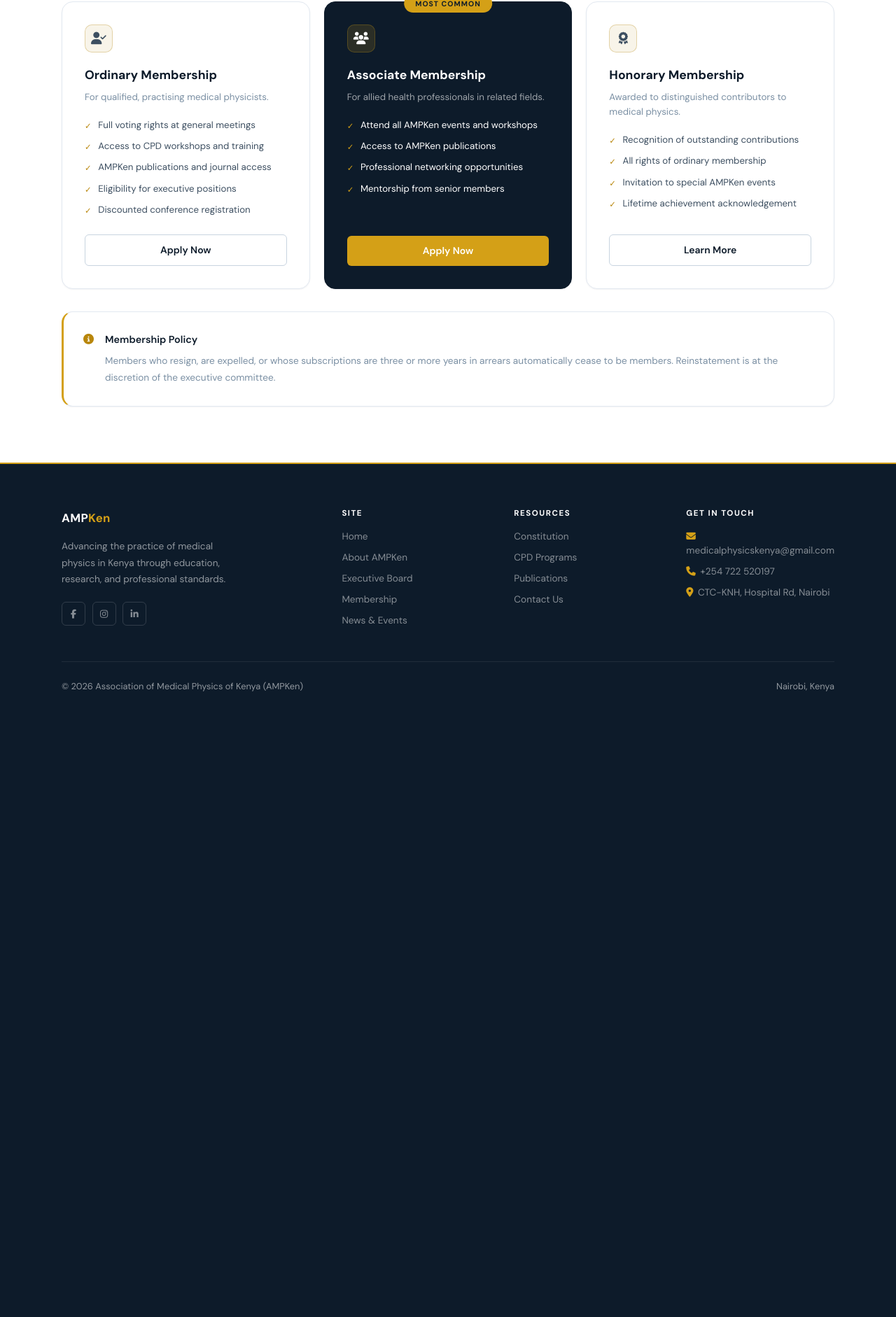
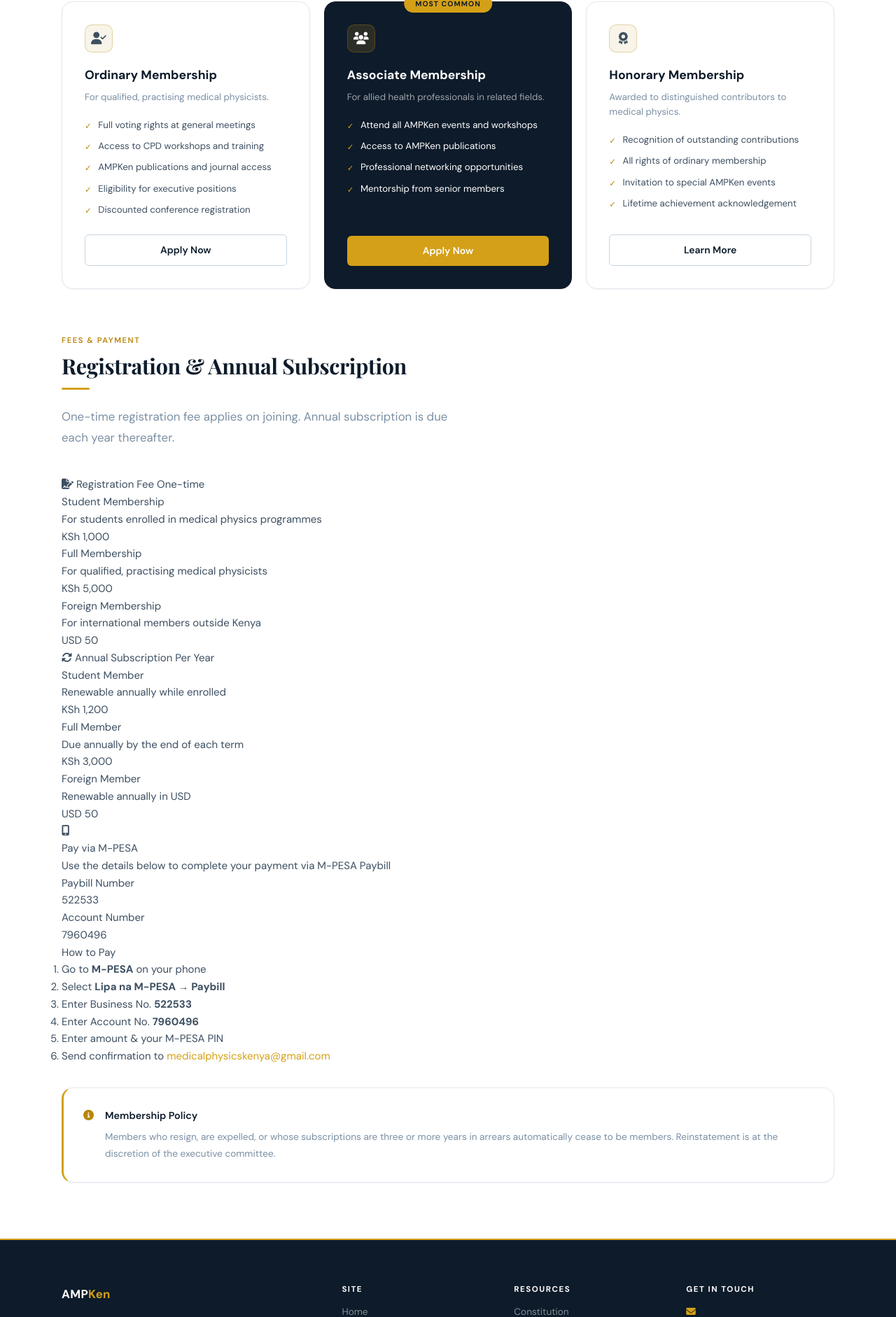
Before and after one commit to EllyKombo/ampke, a Flask app: page /membership in a window 1280 px wide. Shown: the part 501-2383 px from the top of the page at 70% size. Before the commit the page ends 1489 px from the top, so only its background shows below. Run offline with Flask 3, Linux system fonts and the light colour scheme.

Commit message:
Update membership.html

```diff
--- a/templates/membership.html
+++ b/templates/membership.html
@@ -14,6 +14,7 @@
 <section class="section">
   <div class="container">
 
+    <!-- ── MEMBERSHIP CARDS ── -->
     <div class="plans-grid reveal">
 
       <!-- Ordinary -->
@@ -62,6 +63,150 @@
 
     </div>
 
+    <!-- ── FEES & PAYMENT SECTION ── -->
+    <div class="fees-section reveal">
+
+      <div class="section-head" style="margin-top:4rem;">
+        <span class="overline">Fees & Payment</span>
+        <h2 style="margin-top:.35rem;">Registration &amp; Annual Subscription</h2>
+        <div class="gold-rule"></div>
+        <p class="lead">One-time registration fee applies on joining. Annual subscription is due each year thereafter.</p>
+      </div>
+
+      <div class="fees-layout">
+
+        <!-- Registration Fees -->
+        <div class="fees-card">
+          <div class="fees-card-header">
+            <i class="fa-solid fa-file-signature"></i>
+            <span>Registration Fee</span>
+            <span class="fees-badge">One-time</span>
+          </div>
+          <div class="fees-card-body">
+
+            <div class="fee-row">
+              <div class="fee-info">
+                <div class="fee-name">Student Membership</div>
+                <div class="fee-desc">For students enrolled in medical physics programmes</div>
+              </div>
+              <div class="fee-amount">
+                <span class="fee-currency">KSh</span>
+                <span class="fee-value">1,000</span>
+              </div>
+            </div>
+
+            <div class="fee-row fee-row-highlight">
+              <div class="fee-info">
+                <div class="fee-name">Full Membership</div>
+                <div class="fee-desc">For qualified, practising medical physicists</div>
+              </div>
+              <div class="fee-amount">
+                <span class="fee-currency">KSh</span>
+                <span class="fee-value">5,000</span>
+              </div>
+            </div>
+
+            <div class="fee-row">
+              <div class="fee-info">
+                <div class="fee-name">Foreign Membership</div>
+                <div class="fee-desc">For international members outside Kenya</div>
+              </div>
+              <div class="fee-amount">
+                <span class="fee-currency">USD</span>
+                <span class="fee-value">50</span>
+              </div>
+            </div>
+
+          </div>
+        </div>
+
+        <!-- Annual Subscription -->
+        <div class="fees-card">
+          <div class="fees-card-header">
+            <i class="fa-solid fa-rotate"></i>
+            <span>Annual Subscription</span>
+            <span class="fees-badge fees-badge-gold">Per Year</span>
+          </div>
+          <div class="fees-card-body">
+
+            <div class="fee-row">
+              <div class="fee-info">
+                <div class="fee-name">Student Member</div>
+                <div class="fee-desc">Renewable annually while enrolled</div>
+              </div>
+              <div class="fee-amount">
+                <span class="fee-currency">KSh</span>
+                <span class="fee-value">1,200</span>
+              </div>
+            </div>
+
+            <div class="fee-row fee-row-highlight">
+              <div class="fee-info">
+                <div class="fee-name">Full Member</div>
+                <div class="fee-desc">Due annually by the end of each term</div>
+              </div>
+              <div class="fee-amount">
+                <span class="fee-currency">KSh</span>
+                <span class="fee-value">3,000</span>
+              </div>
+            </div>
+
+            <div class="fee-row">
+              <div class="fee-info">
+                <div class="fee-name">Foreign Member</div>
+                <div class="fee-desc">Renewable annually in USD</div>
+              </div>
+              <div class="fee-amount">
+                <span class="fee-currency">USD</span>
+                <span class="fee-value">50</span>
+              </div>
+            </div>
+
+          </div>
+        </div>
+
+      </div>
+
+      <!-- M-PESA Payment Details -->
+      <div class="mpesa-card reveal">
+        <div class="mpesa-left">
+          <div class="mpesa-logo-wrap">
+            <i class="fa-solid fa-mobile-screen-button"></i>
+          </div>
+          <div>
+            <div class="mpesa-title">Pay via M-PESA</div>
+            <div class="mpesa-sub">Use the details below to complete your payment via M-PESA Paybill</div>
+          </div>
+        </div>
+
+        <div class="mpesa-details">
+          <div class="mpesa-detail-item">
+            <div class="mpesa-detail-label">Paybill Number</div>
+            <div class="mpesa-detail-value">522533</div>
+          </div>
+          <div class="mpesa-detail-divider"></div>
+          <div class="mpesa-detail-item">
+            <div class="mpesa-detail-label">Account Number</div>
+            <div class="mpesa-detail-value">7960496</div>
+          </div>
+        </div>
+
+        <div class="mpesa-steps">
+          <div class="mpesa-step-title">How to Pay</div>
+          <ol class="mpesa-step-list">
+            <li>Go to <strong>M-PESA</strong> on your phone</li>
+            <li>Select <strong>Lipa na M-PESA → Paybill</strong></li>
+            <li>Enter Business No. <strong>522533</strong></li>
+            <li>Enter Account No. <strong>7960496</strong></li>
+            <li>Enter amount &amp; your M-PESA PIN</li>
+            <li>Send confirmation to <a href="mailto:medicalphysicskenya@gmail.com" style="color:var(--gold-bright);">medicalphysicskenya@gmail.com</a></li>
+          </ol>
+        </div>
+      </div>
+
+    </div>
+    <!-- ── END FEES SECTION ── -->
+
     <!-- Policy note -->
     <div class="card reveal" style="margin-top:2rem;display:flex;gap:1rem;align-items:flex-start;border-left:3px solid var(--gold-bright)">
       <i class="fa-solid fa-circle-info" style="color:var(--gold);margin-top:3px;flex-shrink:0"></i>
```
